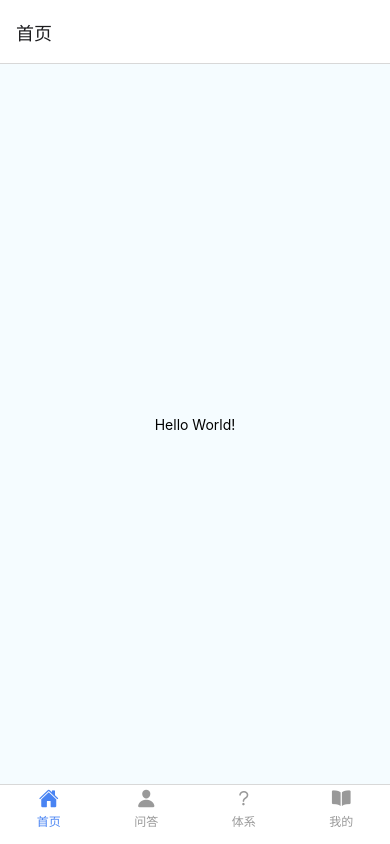
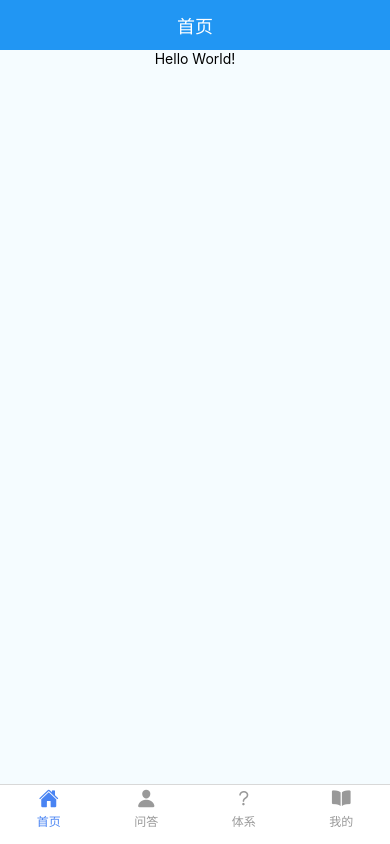
Before and after one commit to OkAndGreat/wanandroid_rn, a React Native app: screen / in a window 390 px wide. Built offline with nearby package versions, Linux system fonts and the light colour scheme.

Commit message:
完成沉浸式状态栏和部分Header组件的编写

```diff
--- a/App.js
+++ b/App.js
@@ -10,6 +10,7 @@ import SystemScreen from "./src/pages/system/SystemScreen";
 import MineScreen from "./src/pages/mine/MineScreen";
 import {BottomTabName} from "./src/utils/Constant";
 import Ionicons from "react-native-vector-icons/Ionicons";
+import {StatusBar, View} from "react-native";
 
 
 const Tab = createBottomTabNavigator();
@@ -22,6 +23,7 @@ function App() {
 
     return (
         <Provider store={store}>
+            <View style={{flex: 1}}>
                 <NavigationContainer>
                     <Tab.Navigator screenOptions={({route}) => ({
                         tabBarIcon: ({focused, color, size}) => {
@@ -62,7 +64,8 @@ function App() {
                         },
                         tabBarLabelStyle: {
                             fontSize: 12
-                    }
+                        },
+                        headerShown: false
                     })}>
                         <Tab.Screen name={BottomTabName.BOTTOM_TAB_NAME_HOME} component={HomeScreen}/>
                         <Tab.Screen name={BottomTabName.BOTTOM_TAB_NAME_ASK} component={AskScreen}/>
@@ -70,6 +73,7 @@ function App() {
                         <Tab.Screen name={BottomTabName.BOTTOM_TAB_NAME_MINE} component={MineScreen}/>
                     </Tab.Navigator>
                 </NavigationContainer>
+            </View>
         </Provider>
 
 
--- /dev/null
+++ b/src/components/Header.js
@@ -0,0 +1,51 @@
+import {StatusBar, View, StyleSheet, Text} from "react-native";
+import {getStatusBarHeight} from "../utils/screenUtil";
+import Color from "../utils/Color";
+
+const StatusBarComp = (props) => {
+    const {isDarkStyle = true, statusBarBgColor = Color.THEME} = props;
+
+    return (
+        <View style={{height: getStatusBarHeight(), backgroundColor: statusBarBgColor}}>
+            <StatusBar
+                translucent={true}
+                backgroundColor="transparent"
+                barStyle={isDarkStyle ? 'dark-content' : 'light-content'}
+            />
+        </View>
+    );
+}
+
+const Header = ({headerTitle}) => {
+    return (
+        <View style={[styles.container]}>
+            <StatusBarComp/>
+            {/* Header主体 */}
+            <View style={[styles.headerContainer]}>
+                <Text style={[styles.headerText]}>{headerTitle}</Text>
+            </View>
+        </View>
+    );
+}
+
+const styles = StyleSheet.create({
+    container: {
+        width: '100%'
+    },
+    headerContainer: {
+        backgroundColor: Color.THEME,
+        flexDirection: 'row',
+        alignItems: 'center', // 交叉轴居中
+        height: 50,
+        width: '100%'
+    },
+    headerText: {
+        marginLeft: 'auto', // 水平自动边距
+        marginRight: 'auto', // 水平自动边距
+        alignSelf: 'center', // 垂直居中
+        color: Color.WHITE,
+        fontSize: 18
+    }
+})
+
+export default Header;
--- a/src/pages/home/HomeScreen.js
+++ b/src/pages/home/HomeScreen.js
@@ -2,6 +2,7 @@ import React, {PureComponent} from "react";
 import {StyleSheet, Text, View} from "react-native";
 import {connect} from "react-redux";
 import Ionicons from "react-native-vector-icons/Ionicons";
+import Header from "../../components/Header";
 
 class HomeScreen extends PureComponent {
     constructor() {
@@ -11,6 +12,7 @@ class HomeScreen extends PureComponent {
     render() {
         return (
             <View style={styles.container}>
+                <Header headerTitle="首页"></Header>
                 <Text style={styles.text}>Hello World!</Text>
             </View>
         );
@@ -21,7 +23,7 @@ class HomeScreen extends PureComponent {
 const styles = StyleSheet.create({
     container: {
         flex: 1, // 让容器占满整个屏幕
-        justifyContent: 'center', // 垂直居中
+        flexDirection: "column",
         alignItems: 'center', // 水平居中
         backgroundColor: '#F5FCFF', // 背景颜色
     },
@@ -29,9 +31,7 @@ const styles = StyleSheet.create({
 });
 
 const mapStateToProps = state => {
-    return {
-
-    }
+    return {}
 }
 
 export default connect(mapStateToProps)(HomeScreen);
--- a/src/utils/Color.js
+++ b/src/utils/Color.js
@@ -7,12 +7,6 @@ const Color = {
     THEME: '#2196F3', // 默认APP主题颜色
     SPLIT_LINE: '#E8E8E8', // 页面中分割线颜色
     DEFAULT_BG: '#f1f2f3', // 所有页面背景颜色
-    COLLECT: '#FA8072', // 收藏颜色
-    GOLD: '#FFD700', // 金色
-    TEXT_TAB_INACTIVE: '#E6E6FA',
-    WX_GREEN: '#3CB371',
-    ICON_GRAY: '#E0E0E0',
-    GUIDE_BG: '#F8F8F8',
 };
 
 export default Color;
```
Lines whose indentation alone changed are shown as unchanged.
